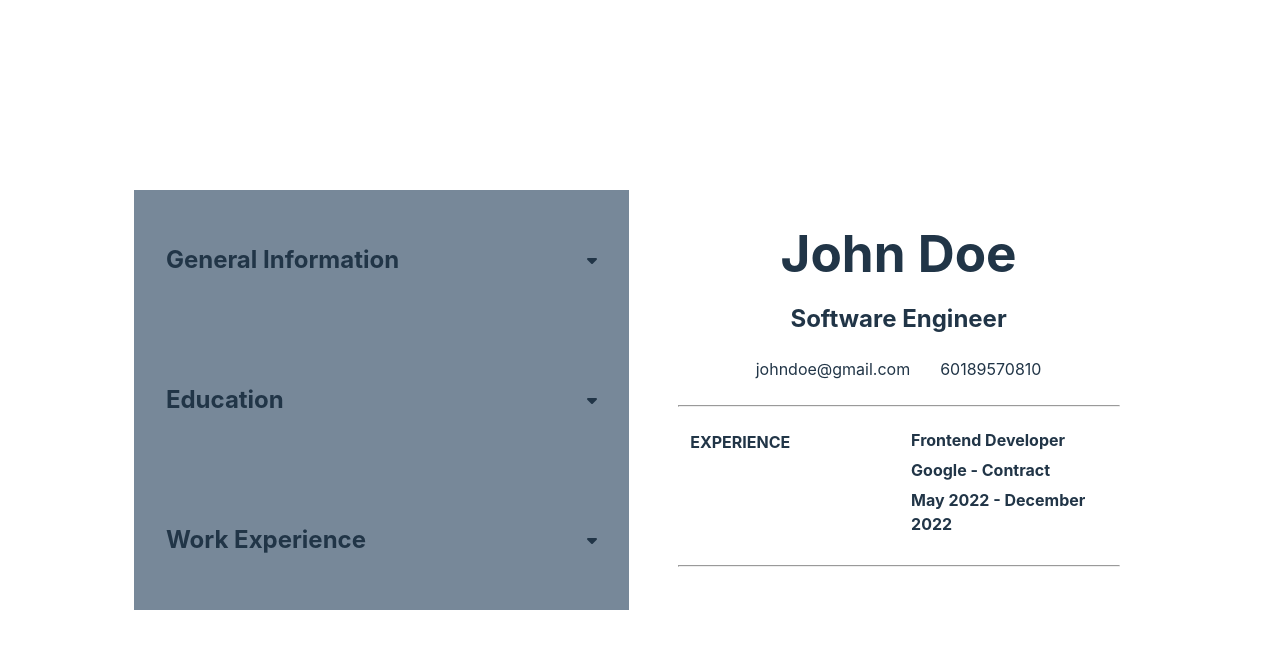
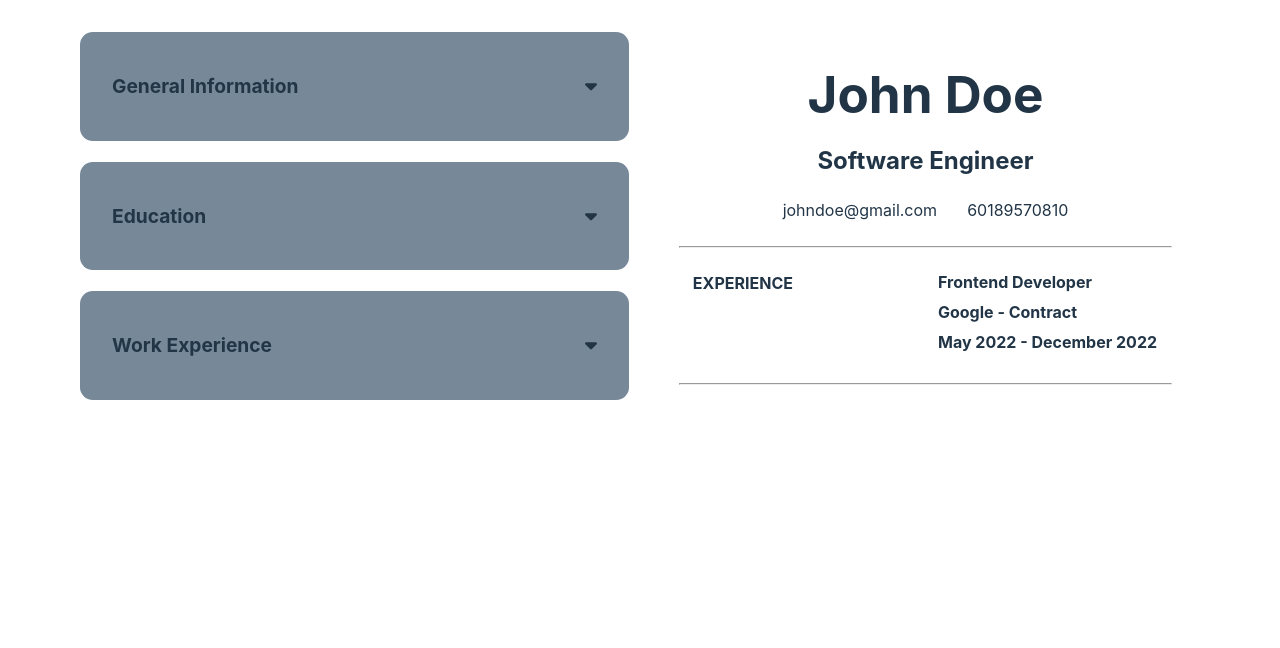
Before and after one commit to nabelk/cv-application, a React (Vite) app: page / in a window 1280 px wide. Shown: the top 648 px of the page. Built offline with nearby package versions, Linux system fonts and the light colour scheme.

Commit message:
style: refine component and page styling

```diff
--- a/src/App.css
+++ b/src/App.css
@@ -1,5 +1,5 @@
 #root {
-    max-width: 1280px;
+    width: 1280px;
     margin: 0 auto;
     padding: 2rem 5rem;
     text-align: center;
@@ -11,6 +11,7 @@
 * {
     /* outline: dashed 1px rebeccapurple; */
 }
+
 #root > div:nth-child(2) {
     padding: 0 1rem;
     display: flex;
@@ -28,23 +29,77 @@ hr {
     width: 95%;
 }
 
+div:has(section) {
+    display: flex;
+    flex-direction: column;
+    gap: 1.3rem;
+}
+
 section {
     background-color: lightslategrey;
     padding: 2rem;
     display: flex;
     flex-direction: column;
     justify-content: center;
+    border-radius: 0.8rem;
+}
+
+section h2 {
+    margin-top: 0.5rem;
+    margin-bottom: 0.5rem;
+}
+
+section > div:first-child * {
+    font-size: 1.2rem;
+}
+
+section > div:nth-child(2) {
+    padding: 0 8px;
 }
 
 section ul {
     display: flex;
     flex-direction: column;
     align-items: flex-start;
-    padding: 2rem;
+    padding: 1.2rem 1rem;
     gap: 10px;
+    border: solid 1.5px rgba(0, 0, 0, 0.4);
+    border-radius: 5px;
+}
+
+section ul li {
+    width: 100%;
 }
 
 section ul li input,
+section ul li textarea {
+    width: 96%;
+}
+
 section ul li {
-    width: 100%;
+    display: flex;
+    flex-direction: column;
+    align-items: flex-start;
+    gap: 3px;
 }
+
+section ul li input,
+section ul li textarea {
+    padding: 6px;
+    border-radius: 4px;
+}
+
+section ul button {
+    align-self: flex-end;
+    padding: 8px;
+    font-size: x-small;
+}
+
+section ul button:hover {
+    color: maroon;
+}
+
+section button:last-child {
+    width: 60%;
+    align-self: center;
+}
--- a/src/index.css
+++ b/src/index.css
@@ -25,7 +25,6 @@ a:hover {
 body {
     margin: 0;
     display: flex;
-    place-items: center;
     min-width: 320px;
     min-height: 100vh;
 }
```
